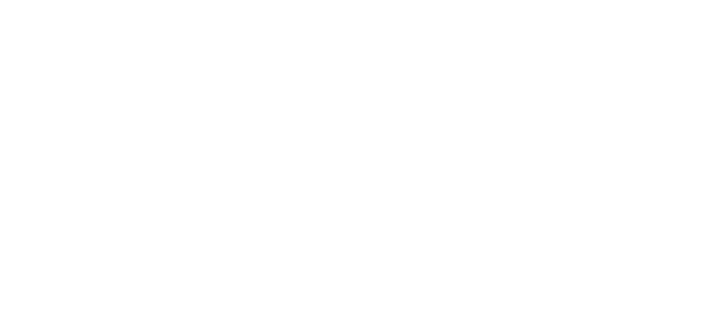
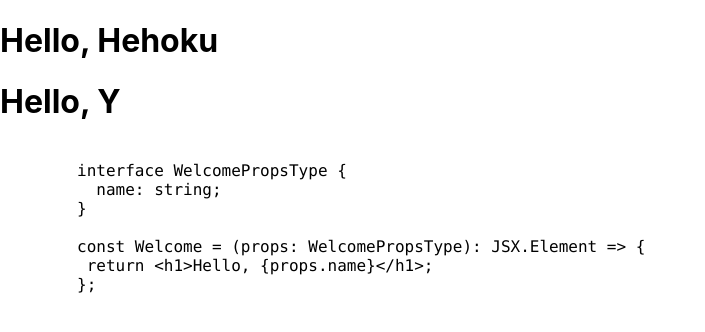
Before and after one commit to hehoku/retype, a React (Vite) app: page /props in a window 1280 px wide. Before the commit this address had no page. Shown: the top 332 px of the page, without its empty margins (0-705 px from the left). Built offline with nearby package versions, Linux system fonts and the light colour scheme.

Commit message:
feat: add props type

```diff
--- a/src/App.tsx
+++ b/src/App.tsx
@@ -1,6 +1,5 @@
 import { useState } from "react";
 import { Link } from "react-router-dom";
-import logo from "./logo.svg";
 import "./App.css";
 
 function App() {
@@ -11,8 +10,9 @@
     <div className="App">
       <nav>
         <Link to="/">Home</Link>
-        <Link to="/type-state">State's Type</Link>
-        <Link to="/jsx">JSX</Link>
+        <Link to="/type-state">State Type</Link>
+        <Link to="/jsx">JSX Type</Link>
+        <Link to="/props">Props Type</Link>
       </nav>
     </div>
   );
--- a/src/main.tsx
+++ b/src/main.tsx
@@ -4,6 +4,7 @@
 import App from "./App";
 import TypeState from "./routes/type-state";
 import Jsx from "./routes/jsx";
+import PropElement from "./routes/props";
 import "./index.css";
 
 ReactDOM.createRoot(document.getElementById("root")!).render(
@@ -12,6 +13,7 @@
       <Route path="/" element={<App />} />
       <Route path="/type-state" element={<TypeState />} />
       <Route path="/jsx" element={<Jsx />} />
+      <Route path="/props" element={<PropElement />} />
     </Routes>
   </BrowserRouter>
 );
--- /dev/null
+++ b/src/routes/props.tsx
@@ -0,0 +1,30 @@
+interface WelcomePropsType {
+  name: string;
+}
+
+const Welcome = (props: WelcomePropsType): JSX.Element => {
+  return <h1>Hello, {props.name}</h1>;
+};
+
+const PropElement = () => {
+  return (
+    <div>
+      <Welcome name="Hehoku" />
+      <Welcome name="Y" />
+      <pre>
+        <code>
+          {`
+        interface WelcomePropsType {
+          name: string;
+        }
+
+        const Welcome = (props: WelcomePropsType): JSX.Element => {
+         return <h1>Hello, {props.name}</h1>;
+        };`}
+        </code>
+      </pre>
+    </div>
+  );
+};
+
+export default PropElement;
```
